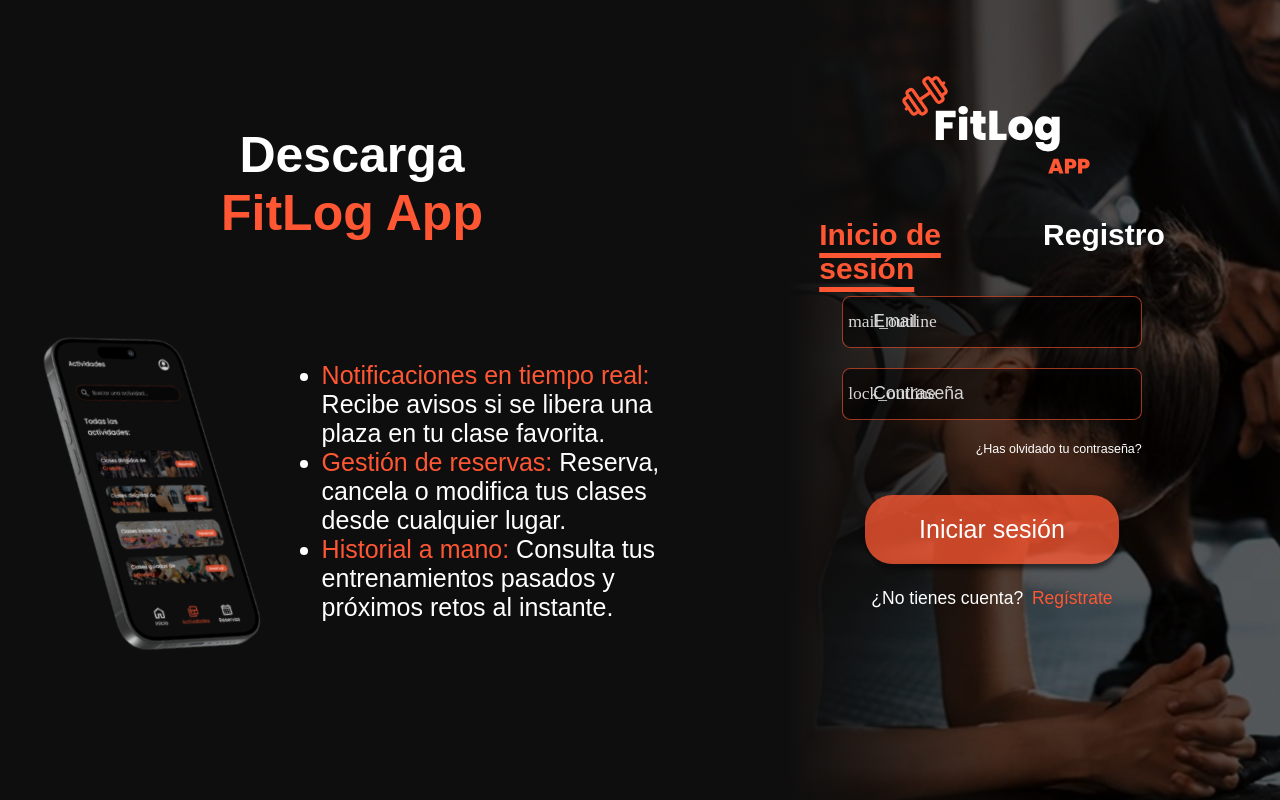
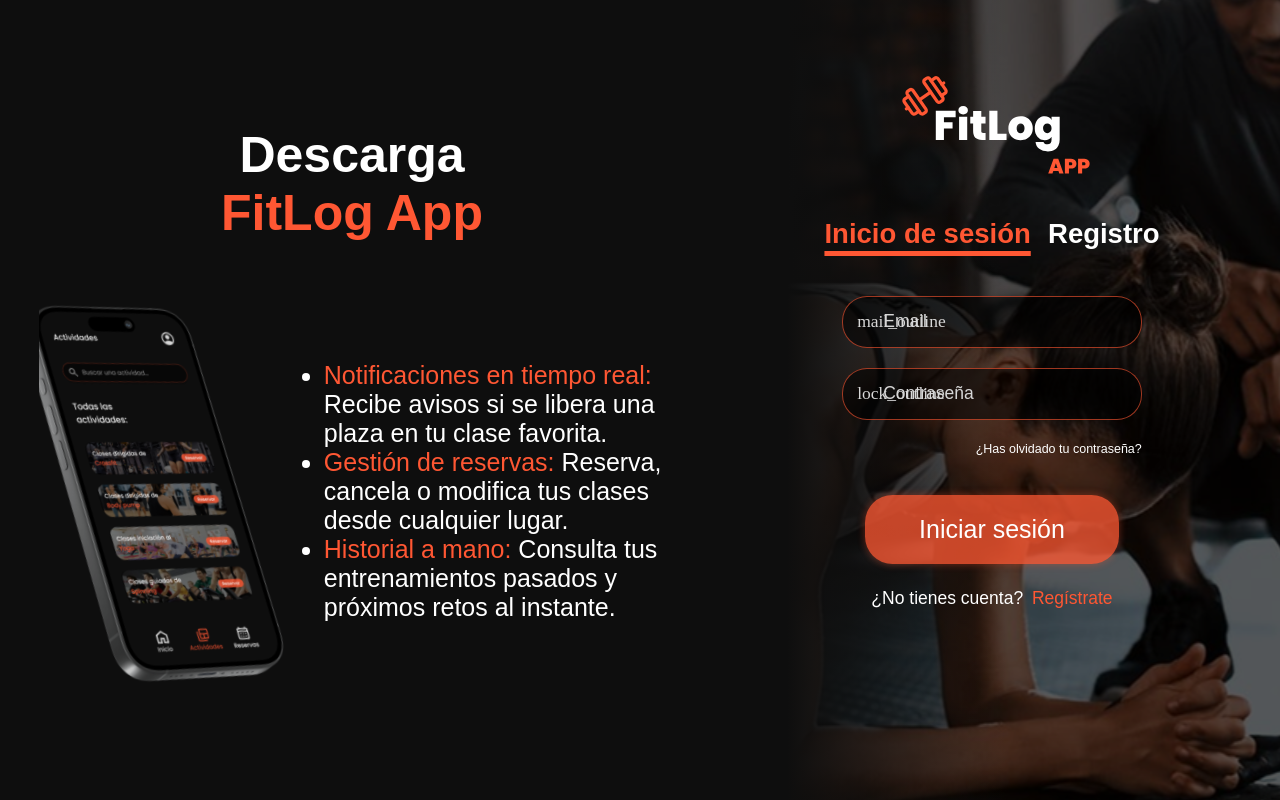
Before and after one commit to jperezz-dev/fitLog-Desktop, a Vue app: page /#/ in a window 1280 px wide. Built offline with nearby package versions, Linux system fonts and the light colour scheme; grey boxes are pictures that could not be loaded.

Commit message:
Ajustes visuales

```diff
--- a/src/renderer/src/assets/main.css
+++ b/src/renderer/src/assets/main.css
@@ -49,8 +49,8 @@ main {
   background-repeat: no-repeat;
   background-size: cover;
   background-position: center;
-  margin-left: 5%;
-  height: 100%;
+  margin-left: 5.5%;
+  height: 120%;
   width: 35%;
 }
 
@@ -79,7 +79,7 @@ main {
 
 .iconoIzquierda {
   position: absolute;
-  left: 1.2rem;
+  left: 3rem;
   color: #d7d7d7;
   font-size: 3.5rem;
   pointer-events: none;
@@ -152,7 +152,7 @@ main {
   height: 5%;
   color: white;
   justify-content: center;
-  font-size: 6rem;
+  font-size: 5.5rem;
   font-weight: 600;
   column-gap: 5%;
 }
@@ -185,11 +185,11 @@ main {
 .input {
   width: 100%;
   height: 100%;
-  border-radius: 1.7rem;
+  border-radius: 5rem;
   border: solid #ff58339d 0.1rem;
   background-color: rgba(0, 0, 0, 0.55);
   color: white;
-  padding-left: 6rem;
+  padding-left: 8rem;
   outline: none;
   font-size: 3.5rem;
 }
--- a/src/renderer/src/components/boton.vue
+++ b/src/renderer/src/components/boton.vue
@@ -20,5 +20,6 @@ defineProps(['texto'])
   width: 85%;
   border: none;
   padding: 20px;
+  box-shadow: 0 0 7px 1px #ff58334e;
 }
 </style>
--- a/src/renderer/src/components/cardActividad.vue
+++ b/src/renderer/src/components/cardActividad.vue
@@ -23,6 +23,8 @@ defineProps(['texto', 'titulo', 'imagen'])
     border-radius: 2.5rem;
     background-size: cover;
     background-position: center;
+    box-shadow: 0 0 7px 1px #ff58334e;
+
 }
 
 .overlay {
--- a/src/renderer/src/components/reservaAdmin.vue
+++ b/src/renderer/src/components/reservaAdmin.vue
@@ -71,6 +71,7 @@ const solicitarEliminacion = () => {
   font-size: 3rem;
   height: 7%;
   width: 85%;
+  box-shadow: 0 0 7px 1px #ff58334e;
 }
 
 .botonAdmin {
--- a/src/renderer/src/components/reservasHistorico.vue
+++ b/src/renderer/src/components/reservasHistorico.vue
@@ -1,17 +1,46 @@
 <script setup>
-
 const props = defineProps(['titulo', 'fecha', 'hora'])
 </script>
 
 <template>
   <div class="selector">
-    <a style="height: 100%; width: 10%; justify-content: center; align-items: center; display:flex; justify-content: center; text-align: center;">
+    <a
+      style="
+        height: 100%;
+        width: 10%;
+        justify-content: center;
+        align-items: center;
+        display: flex;
+        justify-content: center;
+        text-align: center;
+      "
+    >
       {{ titulo }}
     </a>
-    <a style="height: 100%; width: 10%; justify-content: center; align-items: center; display:flex; justify-content: center; text-align: center;">
+    <a
+      style="
+        height: 100%;
+        width: 10%;
+        justify-content: center;
+        align-items: center;
+        display: flex;
+        justify-content: center;
+        text-align: center;
+      "
+    >
       {{ fecha }}
     </a>
-    <a style="height: 100%; width: 10%; justify-content: center; align-items: center; display:flex; justify-content: center; text-align: center;">
+    <a
+      style="
+        height: 100%;
+        width: 10%;
+        justify-content: center;
+        align-items: center;
+        display: flex;
+        justify-content: center;
+        text-align: center;
+      "
+    >
       {{ hora }}
     </a>
   </div>
@@ -30,5 +59,6 @@ const props = defineProps(['titulo', 'fecha', 'hora'])
   font-size: 3rem;
   height: 7%;
   width: 85%;
+  box-shadow: 0 0 7px 1px #ff58334e;
 }
 </style>
--- a/src/renderer/src/views/Actividades.vue
+++ b/src/renderer/src/views/Actividades.vue
@@ -56,7 +56,6 @@ const reservarActividad = async (idActividad) => {
     alert(response.data.message)
     obtenerActividades()
   } catch (error) {
-
     const mensaje = error.response?.data?.message || 'Error al conectar con el servidor'
     alert(mensaje)
   }
@@ -185,6 +184,7 @@ onMounted(() => {
   align-items: center;
   justify-content: center;
   cursor: pointer;
+  box-shadow: 0 0 10px 2px #ff58334e;
 }
 
 .actividad-activa {
--- a/src/renderer/src/views/Admin.vue
+++ b/src/renderer/src/views/Admin.vue
@@ -135,6 +135,8 @@ onMounted(() => {
             color: white;
             margin-top: 3%;
             padding-left: 2%;
+            box-shadow: 0 0 7px 1px #ff58334e;
+            border-radius: 3rem;
           "
         >
           <option>Clases dirigidas de Crossfit</option>
@@ -161,6 +163,10 @@ onMounted(() => {
             --dp-icon-color: white;
             --dp-text-color: white;
             --dp-input-padding: 3.3rem 2rem 3rem 3rem;
+            --dp-preview-font-size: 3rem;
+            --dp-time-font-size: 4rem;
+            box-shadow: 0 0 7px 1px #ff58334e;
+            border-radius: 3rem;
           "
         >
         </VueDatePicker>
@@ -182,10 +188,13 @@ onMounted(() => {
             --dp-border-radius: 3rem;
             --dp-cell-border-radius: 0.1rem;
             --dp-font-size: 2.5rem;
+            --dp-preview-font-size: 3rem;
             --dp-cell-size: 8rem;
             --dp-icon-color: white;
             --dp-text-color: white;
             --dp-input-padding: 3.3rem 2rem 3rem 3rem;
+            box-shadow: 0 0 7px 1px #ff58334e;
+            border-radius: 3rem;
           "
         >
         </VueDatePicker>
--- a/src/renderer/src/views/Inicio.vue
+++ b/src/renderer/src/views/Inicio.vue
@@ -111,6 +111,7 @@ const userStore = useUserStore()
   flex-direction: row;
   align-items: center;
   justify-content: center;
+  box-shadow: 0 0 10px 2px  #ff58334e;
 }
 
 .statIcon {
```
